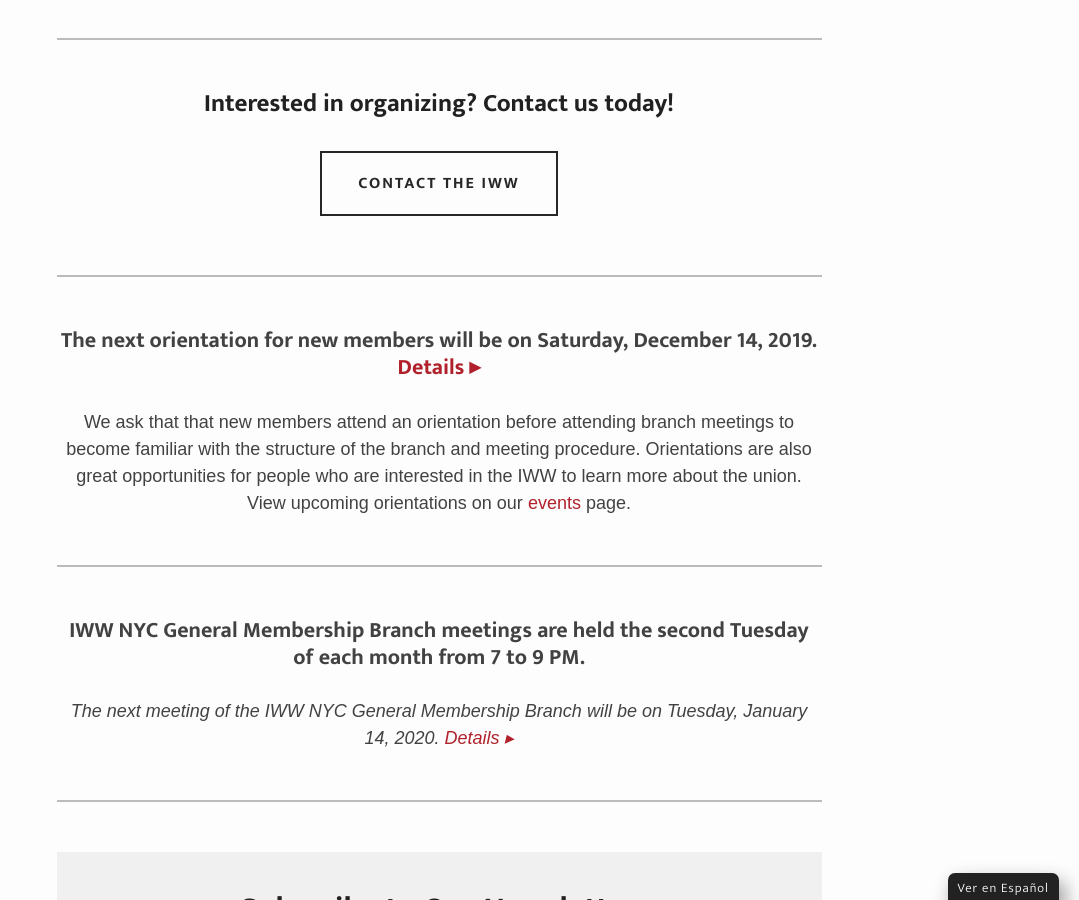
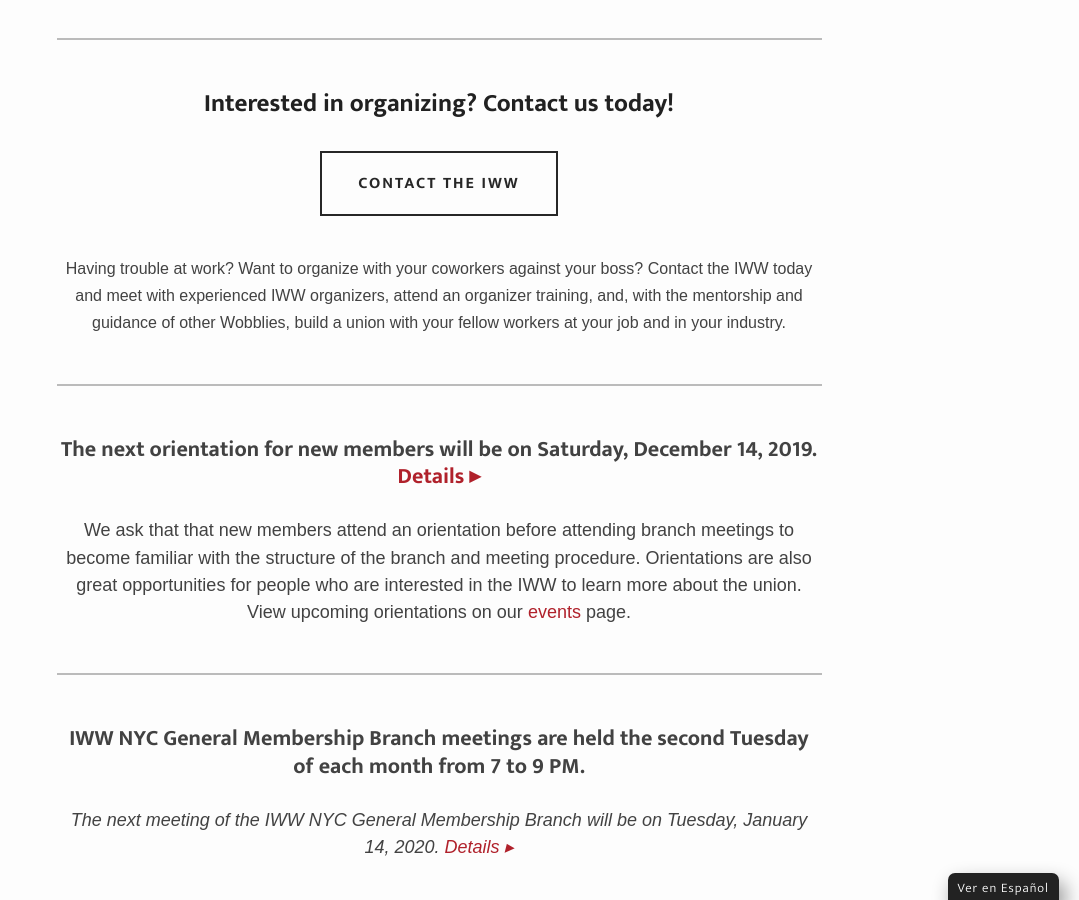
Before and after one commit to IWW-NYC-GMB/iww.nyc, a Jekyll site: the page built from index.html, in a window 1280 px wide and 900 px high, scrolled down 981 px. Shown: the whole window, without its empty margins (201-1280 px from the left). Built offline with Jekyll 4.4.1, drawn with Linux system fonts in a browser that asks for light colours; some web fonts are replaced.

Commit message:
Update index.html

```diff
--- a/index.html
+++ b/index.html
@@ -15,6 +15,9 @@
     <div style="text-align:center;">
         <a href="{{ site.baseurl }}/contact"><button class="large" style="margin:24px 15px 12px 15px;" ontouchstart="">Contact the IWw</button></a>
     </div><br>
+    <p style="text-align:center;">
+        Having trouble at work? Want to organize with your coworkers against your boss? Contact the IWW today and meet with experienced IWW organizers, attend an organizer training, and, with the mentorship and guidance of other Wobblies, build a union with your fellow workers at your job and in your industry.<br><br>
+    </p>
     <hr style="margin:20px 0 50px 0;">
       <p style="text-align:center;font-weight:700;font-size:22px;">The next orientation for new members will be on {{ site.data.upcoming["next_orientation_date"] }}. <a href="{{ site.data.upcoming["next_orientation_url"] }}">Details ▸</a></p>
       <p style="text-align:center;font-size:18px;"><br>
```
